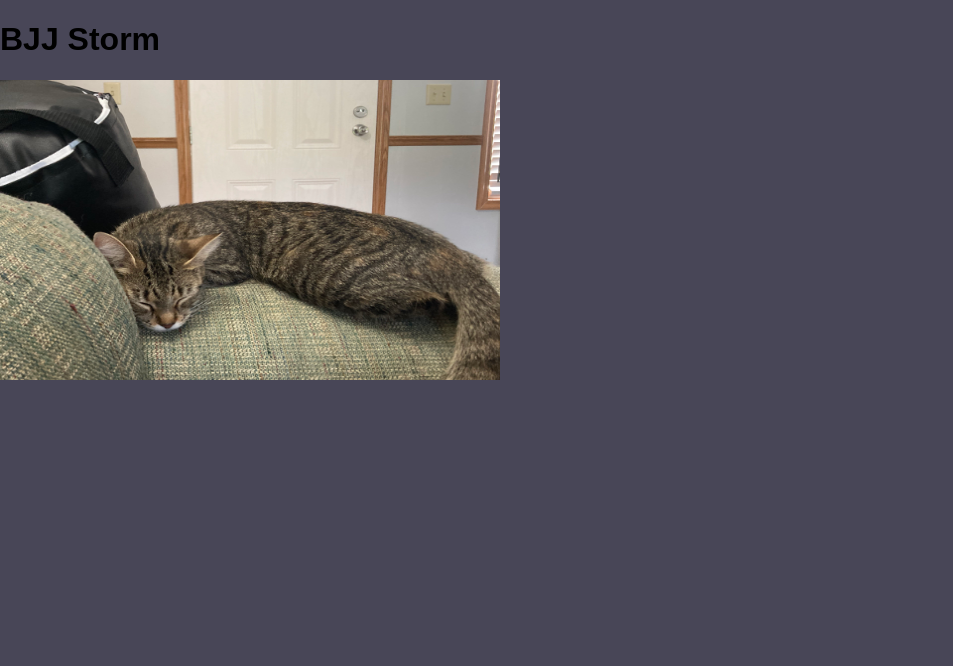
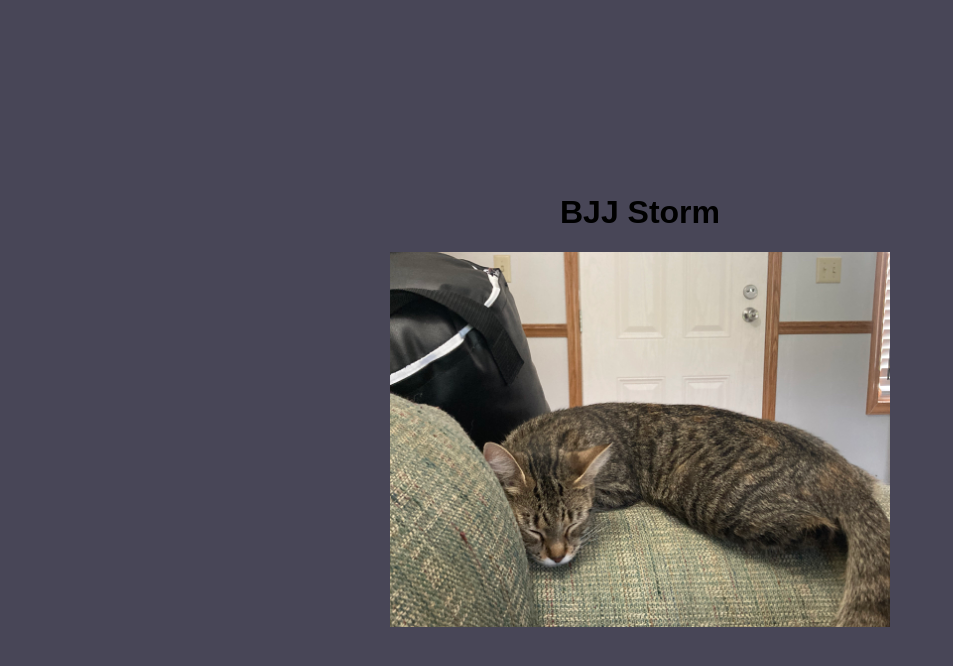
Before and after one commit to phillipbjj/bjjstorm.com, a Next.js app: page / in a window 1280 px wide. Shown: the top 666 px of the page, without its empty margins (0-953 px from the left). Built offline with nearby package versions, Linux system fonts and the light colour scheme.

Commit message:
centered cat&h1, removed "styles." import

```diff
--- a/app/globals.css
+++ b/app/globals.css
@@ -7,18 +7,16 @@ body {
 
 .container {
   display: flex;
+  flex-direction: column;
   justify-content: center;
   align-items: center;
   min-height: 100vh;
 }
 
-.title {
-  font-size: 7rem;
+.image {
+  width: 100%;
+  max-width: 500px;
+  height: auto;
+  display: block;
+  margin: 0 auto;
 }
-
-.image {
-  width: 80%;
-  height: auto;
-  display: flex;
-  justify-content: center;
-}
--- a/app/page.jsx
+++ b/app/page.jsx
@@ -1,18 +1,17 @@
-// app/page.jsx
-import styles from './globals.css'
+/*import styles from './globals.css'*/
 import Image from 'next/image'
 
 
 export default function Home() {
   return (
-    <div className={styles.container}>
-        <h1 className={styles.title}>BJJ Storm</h1>
+    <div className="container">
+        <h1>BJJ Storm</h1>
         <Image
+          className="image"
           src="/monsterSleeping.jpg"
           alt="Monster sleeping"
           width={500}
           height={300}
-          className={styles.image}
         />
     </div>
   );
```
